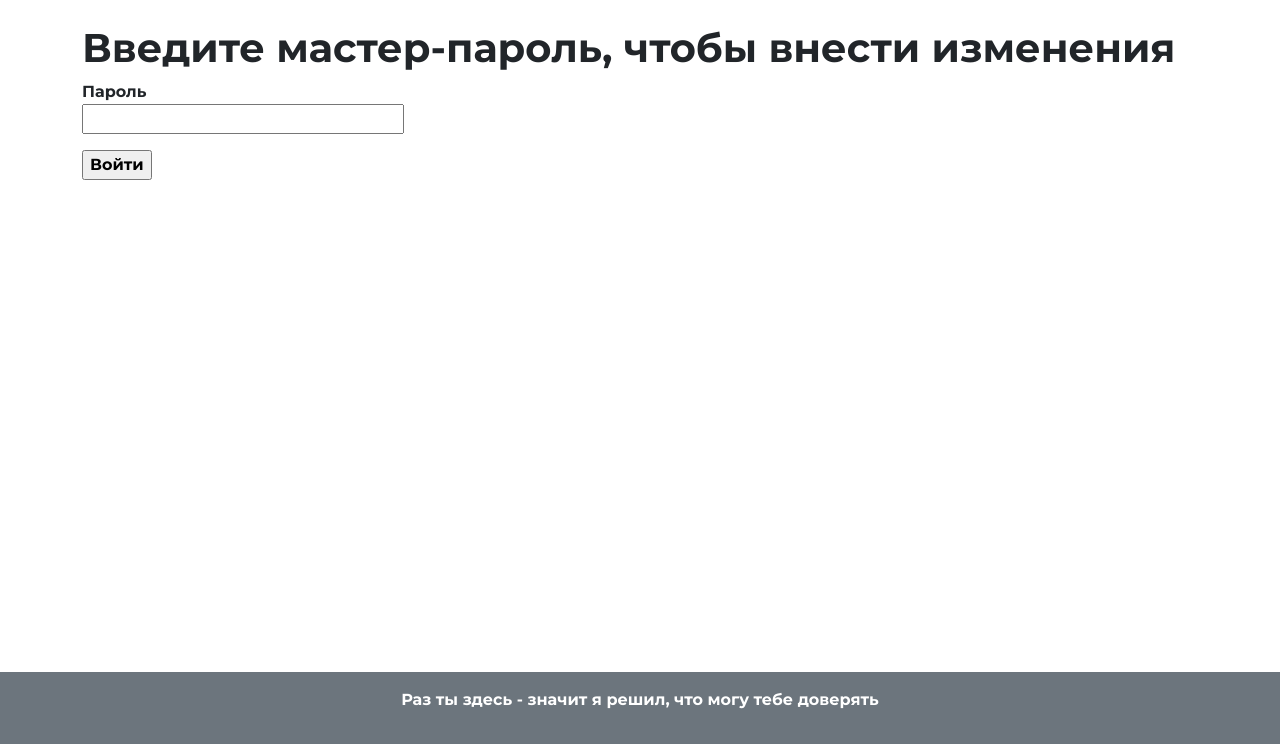
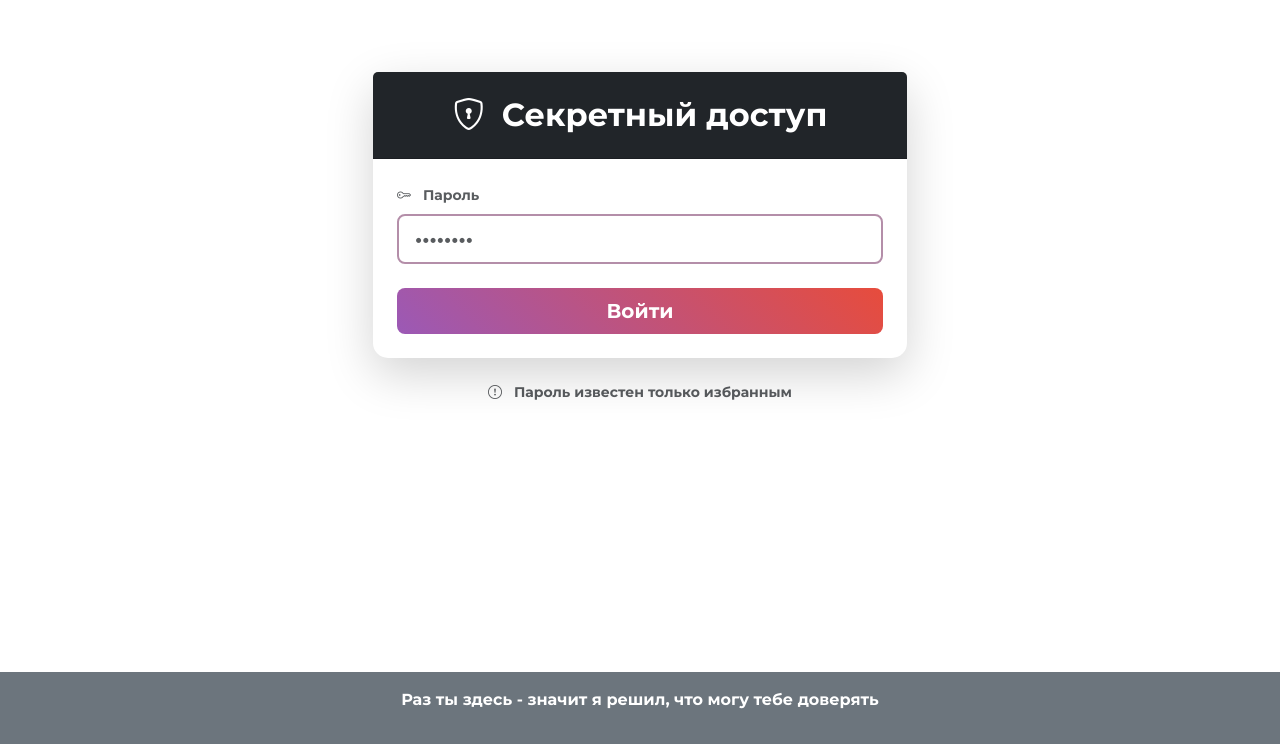
Before and after one commit to Maxim-hub296/MyCardBoardBox, a Flask app: page /login in a window 1280 px wide. Shown: the part 56-800 px from the top of the page. Run offline with Flask 3, Linux system fonts and the light colour scheme.

Commit message:
Добавлен стиль форме авторизации

```diff
--- a/app/templates/login.html
+++ b/app/templates/login.html
@@ -1,13 +1,70 @@
 {% extends "base.html" %}
 
 {% block content %}
-<h1>Введите мастер-пароль, чтобы внести изменения</h1>
-<form action="{{ url_for('login') }}?next={{ request.args.get('next', '') }}" method="post" novalidate>
-    {{ form.hidden_tag() }}
-    <p>
-      {{ form.password.label }}<br>
-      {{ form.password(size=32) }}
-    </p>
-    <p>{{ form.submit() }}</p>
-  </form>
+<div class="container py-5">
+    <div class="row justify-content-center">
+        <div class="col-md-6">
+            <div class="card shadow-lg border-0">
+                <div class="card-header bg-dark text-white py-4">
+                    <h2 class="mb-0 text-center">
+                        <i class="bi bi-shield-lock me-2"></i>
+                        Секретный доступ
+                    </h2>
+                </div>
+
+                <div class="card-body p-4">
+                    <form action="{{ url_for('login') }}?next={{ request.args.get('next', '') }}" method="post" novalidate>
+                        {{ form.hidden_tag() }}
+
+                        <div class="mb-4">
+                            <label for="{{ form.password.id }}" class="form-label small text-muted">
+                                <i class="bi bi-key me-2"></i>
+                                {{ form.password.label.text }}
+                            </label>
+                            {{ form.password(class="form-control form-control-lg border-2", placeholder="••••••••") }}
+                        </div>
+
+                        <div class="d-grid gap-2">
+                            {{ form.submit(class="btn btn-danger btn-lg w-100") }}
+                        </div>
+                    </form>
+                </div>
+            </div>
+
+            <div class="text-center mt-4">
+                <p class="text-muted small">
+                    <i class="bi bi-exclamation-circle me-2"></i>
+                    Пароль известен только избранным
+                </p>
+            </div>
+        </div>
+    </div>
+</div>
+
+<style>
+    .card {
+        border-radius: 15px;
+        background: rgba(255, 255, 255, 0.05);
+    }
+
+    .form-control {
+        border-color: #b48ea9 !important;
+        transition: all 0.3s ease;
+    }
+
+    .form-control:focus {
+        box-shadow: 0 0 0 0.25rem rgba(180, 142, 169, 0.25);
+        border-color: #d8a7b1 !important;
+    }
+
+    .btn-danger {
+        background: linear-gradient(45deg, #9b59b6, #e74c3c);
+        border: none;
+        transition: transform 0.3s ease;
+    }
+
+    .btn-danger:hover {
+        transform: translateY(-2px);
+    }
+</style>
 {% endblock %}
```
